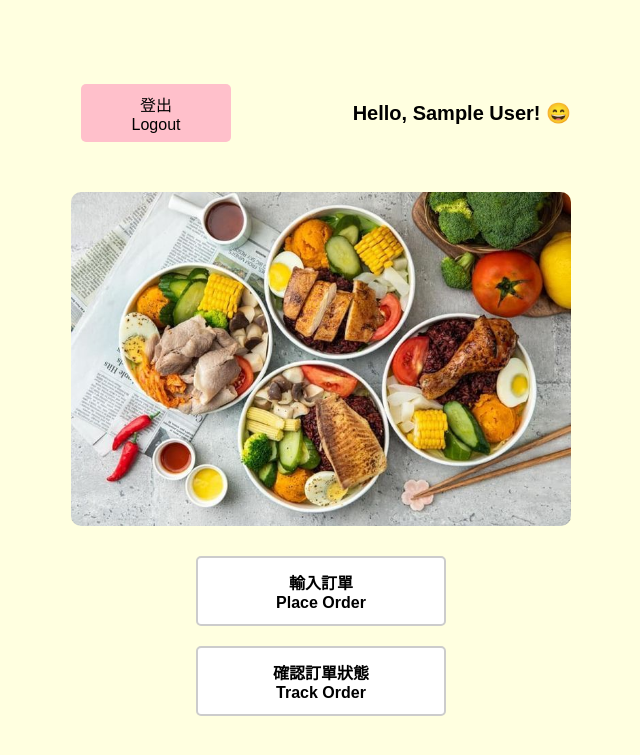
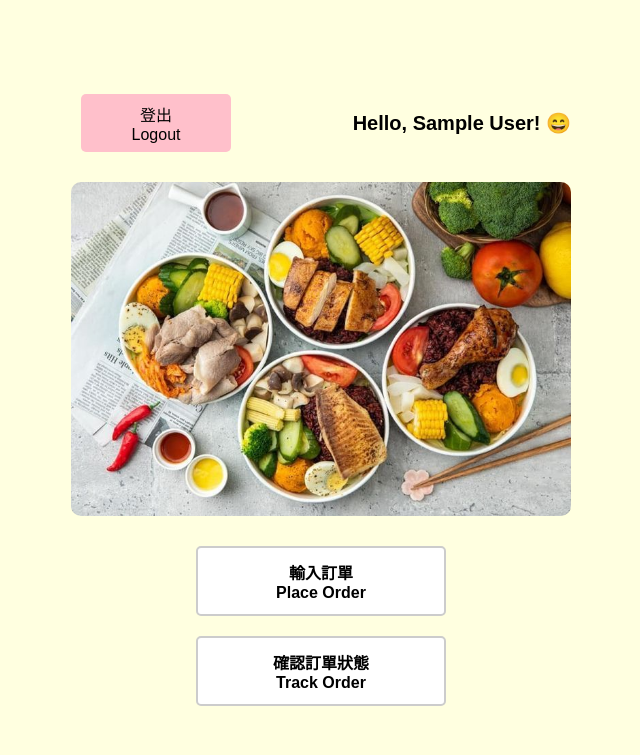
Before and after one commit to hsuehnai/-, a PHP site: the page made by 前端端端/cushome.php in a window 1280 px wide. Shown: the top 755 px of the page, without its empty margins (319-959 px from the left). Run offline with PHP 8.4, Linux system fonts and the light colour scheme; the visitor is signed in with stand-in values (Sample User, id 1).

Commit message:
Update cushome.php

```diff
--- a/前端端端/cushome.php
+++ b/前端端端/cushome.php
@@ -11,17 +11,19 @@ $conn = db_check();
 ?>
 
 <body>
-    <div class="container">
-        <div style="display: flex; justify-content: space-between; align-items: center; margin-bottom: 20px;"> <!-- 添加 margin-bottom -->
-            <button type="button" id="B5" onclick="window.location ='./login.php'" style="background-color: pink; width: 150px; padding: 8px; border: none;">登出 <br> Logout</button>
-            <div style="font-size: 20px; font-weight: bold;"><?php echo "Hello, " . $_SESSION['cust_name'] . "! 😄"; ?></div> <!-- 设置字体大小和粗体 -->
-        </div>
-        <div style="display: flex; justify-content: center;">
-            <img src="餐盒們.jpg" alt="Your Image" style="width: 500px; height: auto; margin-top: 20px; border-radius: 10px;"> <!-- 添加 border-radius 屬性 -->
-        </div>
-        <div style="display: flex; flex-direction: column; align-items: center; margin-top: 20px;"> <!-- 添加 margin-top -->
-            <button type="button" id="B6" onclick="window.location ='./menu.php'" style="width: 250px; padding: 12px; border: 2px solid #ccc; background-color: white; font-weight: bold;">輸入訂單 <br> Place Order</button>
-            <button type="button" id="B7" onclick="window.location ='./getcustomer.php'" style="width: 250px; padding: 12px; border: 2px solid #ccc; background-color: white; font-weight: bold;">確認訂單狀態 <br> Track Order</button> <!--檔案名稱改成確認訂單網頁-->
+    <div style="margin-top: 20px; margin-bottom: 20px;"> <!-- 在上下方都添加了留白 -->
+        <div class="container">
+            <div style="display: flex; justify-content: space-between; align-items: center;"> <!-- 移除了 margin-bottom -->
+                <button type="button" id="B5" onclick="window.location ='./login.php'" style="background-color: pink; width: 150px; padding: 8px; border: none;">登出 <br> Logout</button>
+                <div style="font-size: 20px; font-weight: bold;"><?php echo "Hello, " . $_SESSION['cust_name'] . "! 😄"; ?></div>
+            </div>
+            <div style="display: flex; justify-content: center; margin-top: 20px;"> <!-- 添加了 margin-top -->
+                <img src="餐盒們.jpg" alt="Your Image" style="width: 500px; height: auto; border-radius: 10px;">
+            </div>
+            <div style="display: flex; flex-direction: column; align-items: center; margin-top: 20px;">
+                <button type="button" id="B6" onclick="window.location ='./menu.php'" style="width: 250px; padding: 12px; border: 2px solid #ccc; background-color: white; font-weight: bold;">輸入訂單 <br> Place Order</button>
+                <button type="button" id="B7" onclick="window.location ='./getcustomer.php'" style="width: 250px; padding: 12px; border: 2px solid #ccc; background-color: white; font-weight: bold;">確認訂單狀態 <br> Track Order</button>
+            </div>
         </div>
     </div>
 </body>
```
